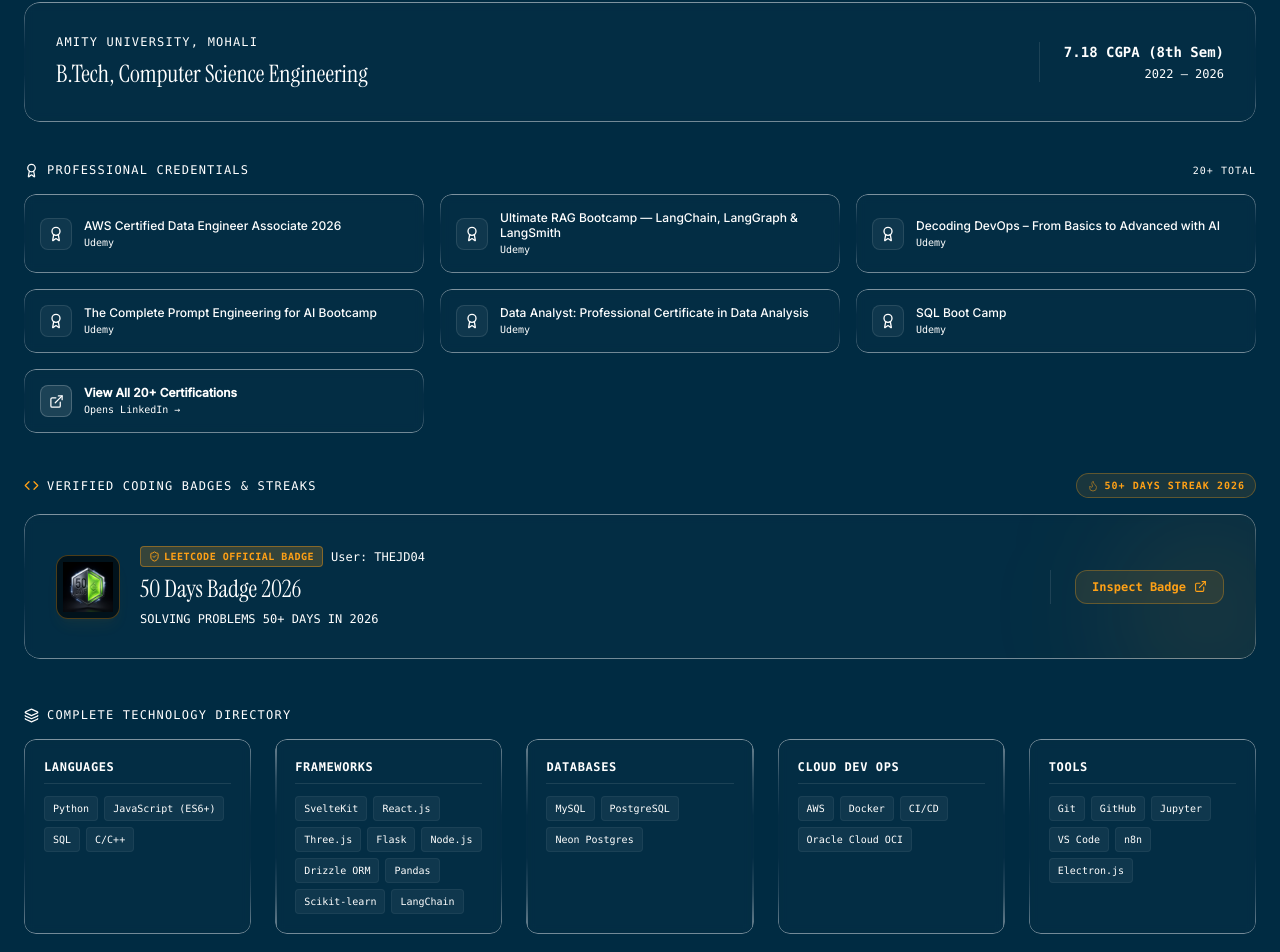
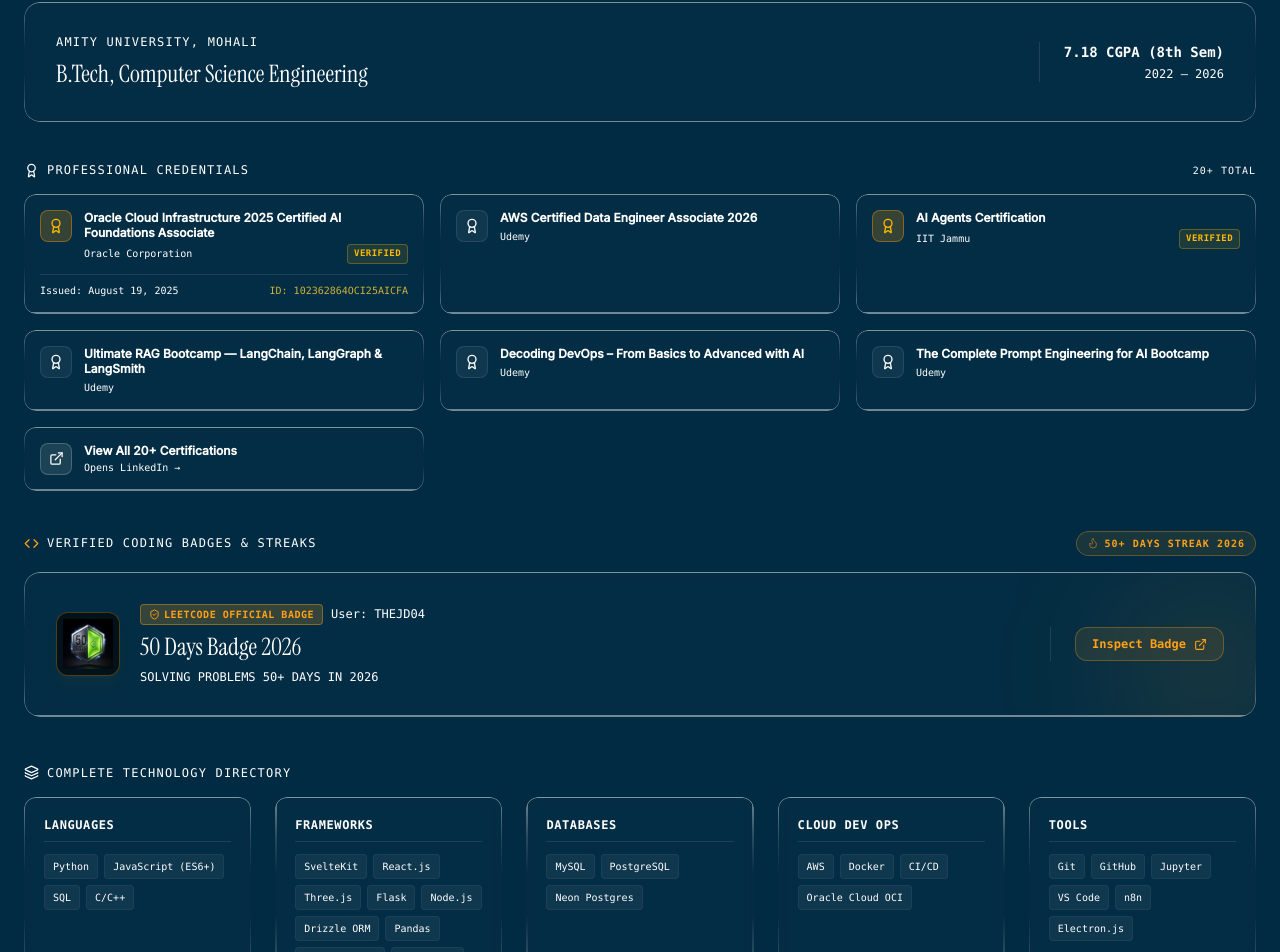
Before and after one commit to TheJd04/resume.cv, a React (Vite) app: page / in a window 1280 px wide. Shown: the part 6732-7684 px from the top of the page. Built offline with nearby package versions, Linux system fonts and the light colour scheme.

Commit message:
Add Oracle Cloud Infrastructure 2025 Certified AI Foundations Associate credential & interactive verification modal

```diff
--- a/src/components/SkillsRadar.tsx
+++ b/src/components/SkillsRadar.tsx
@@ -3,12 +3,15 @@
   educationData,
   certificationsList,
   skillsByGroup,
-  LINKEDIN_CERTS_URL
+  LINKEDIN_CERTS_URL,
+  CertificationData
 } from '../data';
 import { Award, GraduationCap, Layers, ExternalLink, Code, Flame, CheckCircle2, X, ShieldCheck } from 'lucide-react';
 
 export default function SkillsRadar() {
   const [showBadgeModal, setShowBadgeModal] = useState(false);
+  const [selectedCert, setSelectedCert] = useState<CertificationData | null>(null);
+
   return (
     <section
       id="skills"
@@ -67,24 +70,56 @@
             </div>
 
             <div className="grid grid-cols-1 sm:grid-cols-2 lg:grid-cols-3 gap-4" id="certs-grid">
-              {/* Show first 6 featured certs */}
+              {/* Show featured certs with rich metadata for official certifications */}
               {certificationsList.slice(0, 6).map((cert, index) => (
                 <div
                   key={index}
-                  className="liquid-glass rounded-xl p-4 border border-white/10 bg-black/45 flex items-center gap-3"
+                  onClick={() => cert.isOfficial && setSelectedCert(cert)}
+                  className={`liquid-glass rounded-xl p-4 border transition-all duration-300 flex flex-col justify-between gap-2.5 ${
+                    cert.isOfficial
+                      ? 'border-amber-500/30 bg-gradient-to-br from-amber-500/10 via-black/50 to-black/60 shadow-lg shadow-amber-500/5 cursor-pointer hover:border-amber-500/60 hover:scale-[1.01]'
+                      : 'border-white/10 bg-black/45 hover:border-white/20'
+                  }`}
                   id={`cert-item-${index}`}
                 >
-                  <div className="w-8 h-8 rounded-lg bg-white/5 border border-white/10 flex items-center justify-center text-foreground shrink-0 select-none">
+                  <div className="flex items-start gap-3">
+                    <div className={`w-8 h-8 rounded-lg border flex items-center justify-center shrink-0 select-none ${
+                      cert.isOfficial
+                        ? 'bg-amber-500/20 border-amber-500/40 text-amber-400'
+                        : 'bg-white/5 border-white/10 text-foreground'
+                    }`}>
                       <Award size={16} />
                     </div>
-                  <div className="min-w-0">
-                    <span className="text-xs text-foreground/95 font-medium leading-tight block select-text">
+                    <div className="min-w-0 flex-1">
+                      <div className="flex items-center gap-1.5 flex-wrap">
+                        <span className="text-xs text-foreground font-semibold leading-tight block select-text">
                           {cert.name}
                         </span>
-                    <span className="text-[10px] text-muted-foreground/60 font-mono mt-0.5 block">
+                      </div>
+                      <div className="flex items-center justify-between gap-2 mt-1">
+                        <span className="text-[10px] text-muted-foreground/80 font-mono block">
                           {cert.issuer}
                         </span>
+                        {cert.isOfficial && (
+                          <span className="font-mono text-[9px] bg-amber-400/10 text-amber-400 border border-amber-400/30 px-1.5 py-0.5 rounded font-semibold uppercase tracking-wider">
+                            Verified
+                          </span>
+                        )}
                       </div>
+                    </div>
+                  </div>
+
+                  {/* Extra metadata footer if available */}
+                  {(cert.certId || cert.issueDate) && (
+                    <div className="pt-2 border-t border-white/10 flex items-center justify-between font-mono text-[10px] text-muted-foreground/70">
+                      {cert.issueDate && (
+                        <span>Issued: {cert.issueDate}</span>
+                      )}
+                      {cert.certId && (
+                        <span className="text-amber-300/80 font-medium">ID: {cert.certId}</span>
+                      )}
+                    </div>
+                  )}
                 </div>
               ))}
 
@@ -253,6 +288,100 @@
         </div>
       )}
 
+      {/* Interactive Official Certificate Lightbox Modal */}
+      {selectedCert && (
+        <div
+          className="fixed inset-0 z-50 flex items-center justify-center p-4 bg-black/85 backdrop-blur-md animate-fade-in"
+          onClick={() => setSelectedCert(null)}
+        >
+          <div
+            className="relative w-full max-w-xl liquid-glass rounded-3xl border border-amber-500/40 bg-[#0a0e14]/95 p-6 md:p-8 space-y-6 shadow-2xl shadow-amber-500/20"
+            onClick={(e) => e.stopPropagation()}
+          >
+            {/* Close Button */}
+            <button
+              onClick={() => setSelectedCert(null)}
+              className="absolute top-4 right-4 w-9 h-9 rounded-full bg-white/5 border border-white/10 hover:bg-white/20 flex items-center justify-center text-foreground transition-colors"
+            >
+              <X size={18} />
+            </button>
+
+            {/* Header */}
+            <div className="text-center space-y-2">
+              <span className="font-mono text-xs text-amber-400 uppercase tracking-widest font-semibold flex items-center justify-center gap-1.5">
+                <ShieldCheck size={15} /> Official Certified Credential
+              </span>
+              <h3
+                className="text-2xl md:text-3xl font-normal text-foreground leading-snug"
+                style={{ fontFamily: "'Instrument Serif', serif" }}
+              >
+                {selectedCert.name}
+              </h3>
+              <p className="font-mono text-xs text-muted-foreground">{selectedCert.issuer}</p>
+            </div>
+
+            {/* Certificate Preview Card */}
+            <div className="relative w-full p-6 rounded-2xl bg-black/70 border border-amber-500/30 text-center space-y-3 shadow-inner">
+              <div className="w-12 h-12 mx-auto rounded-full bg-amber-500/20 border border-amber-500/40 flex items-center justify-center text-amber-400">
+                <Award size={24} />
+              </div>
+              <span className="font-mono text-xs text-amber-300 font-semibold block uppercase tracking-wider">
+                {selectedCert.badge || selectedCert.name}
+              </span>
+              <p className="text-xs text-muted-foreground italic">
+                Recognized by {selectedCert.issuer} as Certified.
+              </p>
+            </div>
+
+            {/* Certificate Metadata Table */}
+            <div className="bg-white/5 border border-white/10 rounded-xl p-4 font-mono text-xs space-y-2.5 text-muted-foreground">
+              {selectedCert.issueDate && (
+                <div className="flex justify-between border-b border-white/10 pb-2">
+                  <span>Issued Date:</span>
+                  <span className="text-foreground font-semibold">{selectedCert.issueDate}</span>
+                </div>
+              )}
+              {selectedCert.validUntil && (
+                <div className="flex justify-between border-b border-white/10 pb-2">
+                  <span>Validity:</span>
+                  <span className="text-foreground font-semibold">Valid until {selectedCert.validUntil}</span>
+                </div>
+              )}
+              {selectedCert.certId && (
+                <div className="flex justify-between border-b border-white/10 pb-2">
+                  <span>eCertificate ID:</span>
+                  <span className="text-amber-400 font-bold select-all">{selectedCert.certId}</span>
+                </div>
+              )}
+              <div className="flex justify-between">
+                <span>Verification Status:</span>
+                <span className="text-emerald-400 font-semibold flex items-center gap-1">
+                  <CheckCircle2 size={13} /> Official & Verified
+                </span>
+              </div>
+            </div>
+
+            {/* Action buttons */}
+            <div className="flex gap-3">
+              <a
+                href={LINKEDIN_CERTS_URL}
+                target="_blank"
+                rel="noreferrer"
+                className="flex-1 py-3 rounded-xl bg-amber-500 text-black font-mono text-xs font-bold hover:bg-amber-400 transition-colors flex items-center justify-center gap-2"
+              >
+                Verify on LinkedIn <ExternalLink size={14} />
+              </a>
+              <button
+                onClick={() => setSelectedCert(null)}
+                className="px-5 py-3 rounded-xl bg-white/5 border border-white/10 text-foreground font-mono text-xs hover:bg-white/10 transition-colors"
+              >
+                Close
+              </button>
+            </div>
+          </div>
+        </div>
+      )}
+
       {/* Skills Grouped by Category */}
       <div className="mt-12 space-y-4" id="skills-directory-block">
         <h3 className="font-mono text-xs text-muted-foreground tracking-widest uppercase flex items-center gap-2">
--- a/src/data.ts
+++ b/src/data.ts
@@ -305,16 +305,34 @@
   gpa: '7.18 CGPA (8th Sem)'
 };
 
-export const certificationsList = [
+export interface CertificationData {
+  name: string;
+  issuer: string;
+  badge?: string;
+  issueDate?: string;
+  validUntil?: string;
+  certId?: string;
+  isOfficial?: boolean;
+}
+
+export const certificationsList: CertificationData[] = [
+  {
+    name: 'Oracle Cloud Infrastructure 2025 Certified AI Foundations Associate',
+    issuer: 'Oracle Corporation',
+    badge: 'Oracle Certified Foundations Associate',
+    issueDate: 'August 19, 2025',
+    validUntil: 'August 19, 2027',
+    certId: '102362864OCI25AICFA',
+    isOfficial: true
+  },
   { name: 'AWS Certified Data Engineer Associate 2026', issuer: 'Udemy' },
+  { name: 'AI Agents Certification', issuer: 'IIT Jammu', isOfficial: true },
   { name: 'Ultimate RAG Bootcamp — LangChain, LangGraph & LangSmith', issuer: 'Udemy' },
   { name: 'Decoding DevOps – From Basics to Advanced with AI', issuer: 'Udemy' },
   { name: 'The Complete Prompt Engineering for AI Bootcamp', issuer: 'Udemy' },
   { name: 'Data Analyst: Professional Certificate in Data Analysis', issuer: 'Udemy' },
   { name: 'SQL Boot Camp', issuer: 'Udemy' },
-  { name: 'The Git & GitHub Bootcamp', issuer: 'Udemy' },
-  { name: 'Oracle Cloud OCI Associate', issuer: 'Oracle' },
-  { name: 'AI Agents Certification', issuer: 'IIT Jammu' },
+  { name: 'The Git & GitHub Bootcamp', issuer: 'Udemy' }
 ];
 
 export const LINKEDIN_CERTS_URL = 'https://www.linkedin.com/in/jagjeet-singh-dhillon-022b822b7/details/certifications/';
```
Lines whose indentation alone changed are shown as unchanged.
